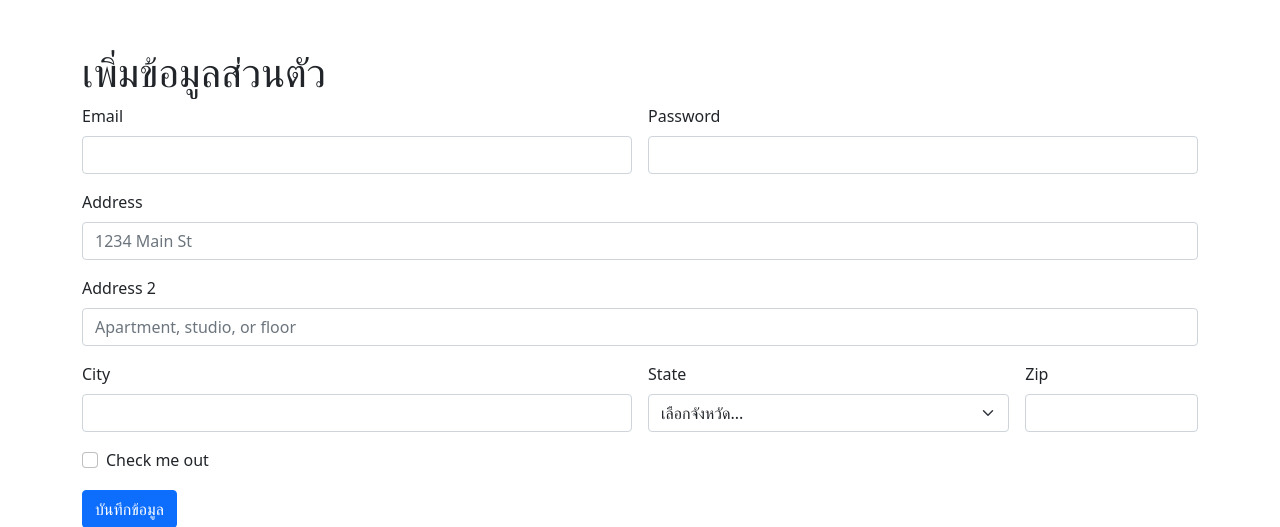
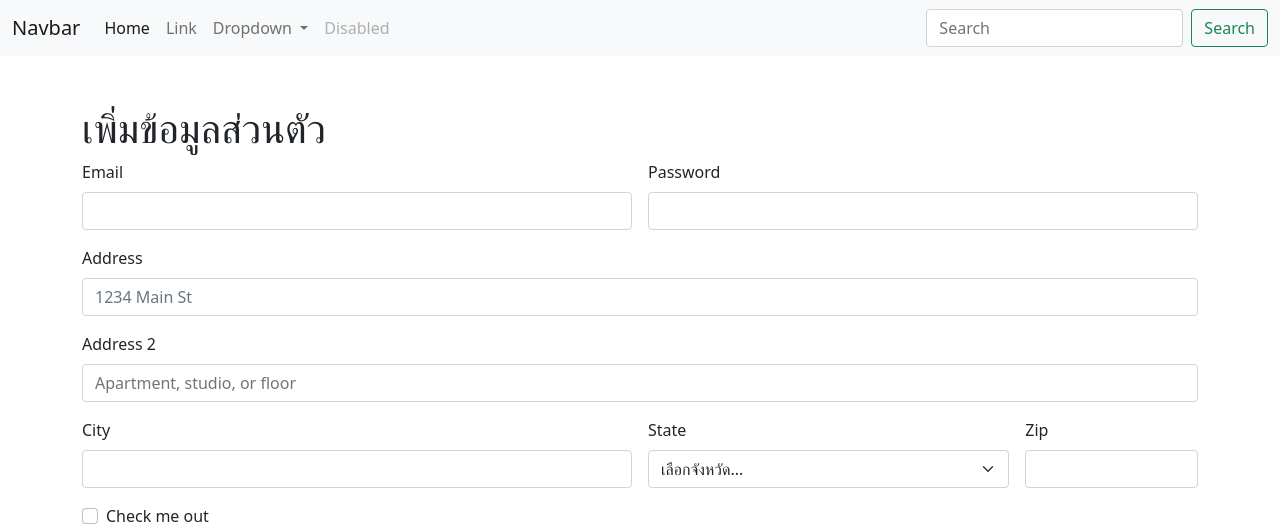
Before and after one commit to Reverse01-Nake/crud_php01, a PHP site: page /register.php in a window 1280 px wide. Shown: the top 527 px of the page. Run offline with PHP 8.4, Linux system fonts and the light colour scheme; data comes from the database, SQL or seed files in the repository.

Commit message:
update navbar

```diff
--- a/register.php
+++ b/register.php
@@ -32,6 +32,42 @@ include_once('connect_db.php');
 </head>
 
 <body>
+  <nav class="navbar navbar-expand-lg navbar-light bg-light">
+    <div class="container-fluid">
+      <a class="navbar-brand" href="#">Navbar</a>
+      <button class="navbar-toggler" type="button" data-bs-toggle="collapse" data-bs-target="#navbarSupportedContent" aria-controls="navbarSupportedContent" aria-expanded="false" aria-label="Toggle navigation">
+        <span class="navbar-toggler-icon"></span>
+      </button>
+      <div class="collapse navbar-collapse" id="navbarSupportedContent">
+        <ul class="navbar-nav me-auto mb-2 mb-lg-0">
+          <li class="nav-item">
+            <a class="nav-link active" aria-current="page" href="#">Home</a>
+          </li>
+          <li class="nav-item">
+            <a class="nav-link" href="#">Link</a>
+          </li>
+          <li class="nav-item dropdown">
+            <a class="nav-link dropdown-toggle" href="#" id="navbarDropdown" role="button" data-bs-toggle="dropdown" aria-expanded="false">
+              Dropdown
+            </a>
+            <ul class="dropdown-menu" aria-labelledby="navbarDropdown">
+              <li><a class="dropdown-item" href="#">Action</a></li>
+              <li><a class="dropdown-item" href="#">Another action</a></li>
+              <li><hr class="dropdown-divider"></li>
+              <li><a class="dropdown-item" href="#">Something else here</a></li>
+            </ul>
+          </li>
+          <li class="nav-item">
+            <a class="nav-link disabled" href="#" tabindex="-1" aria-disabled="true">Disabled</a>
+          </li>
+        </ul>
+        <form class="d-flex">
+          <input class="form-control me-2" type="search" placeholder="Search" aria-label="Search">
+          <button class="btn btn-outline-success" type="submit">Search</button>
+        </form>
+      </div>
+    </div>
+  </nav>
   <div class="container pt-5">
     <h1>เพิ่มข้อมูลส่วนตัว</h1>
     <form action="registerSave.php" name="myForm" class="row g-3" method="post" onsubmit="return validateForm()">
```
Also changed, not shown: index.php (+36 -0 lines), login.php (+36 -0 lines).
